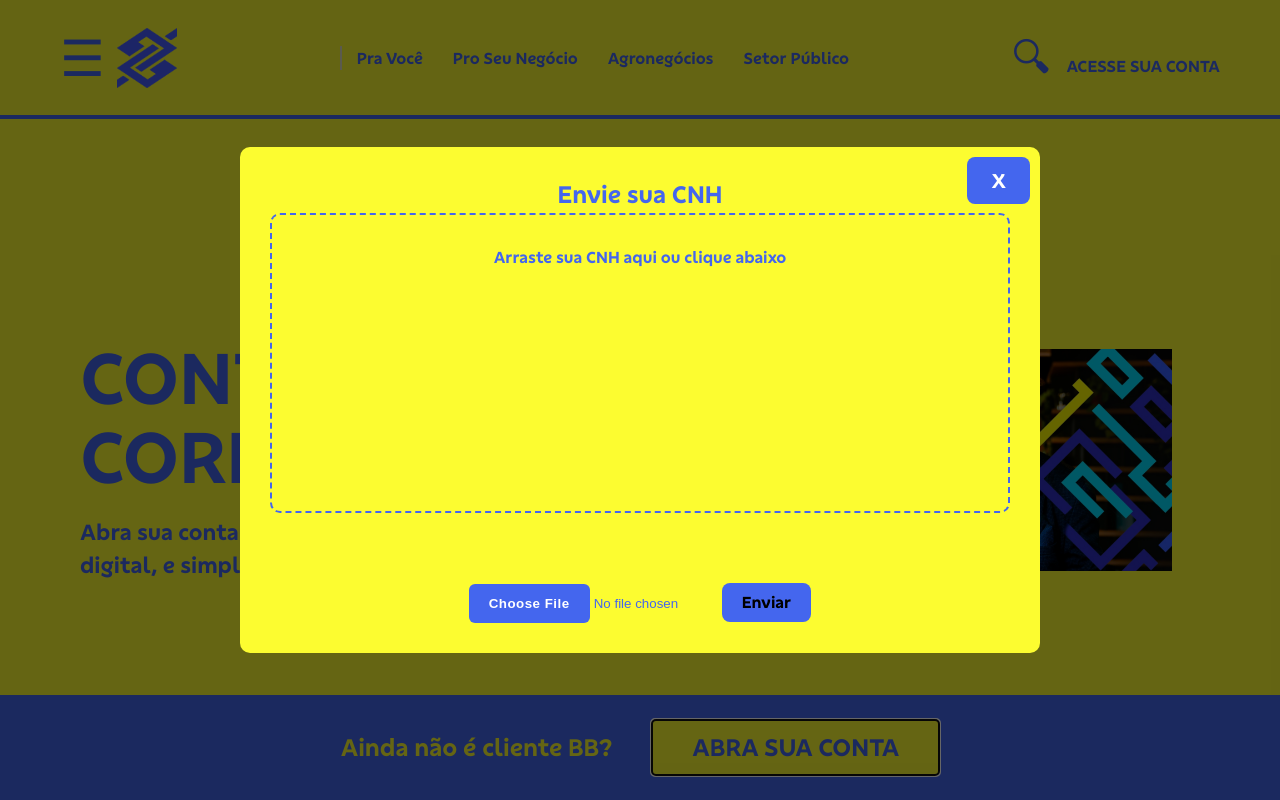
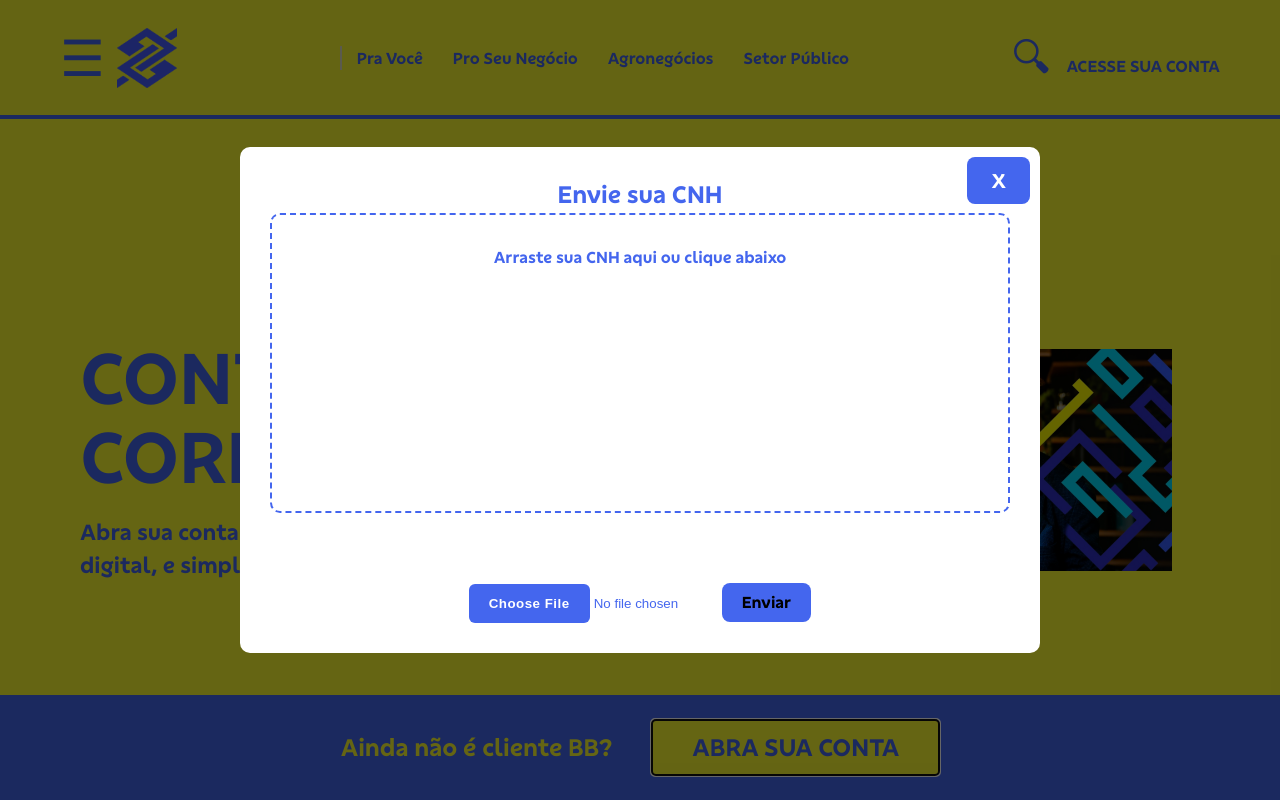
Before and after one commit to genaton/cnhreader, a React (Vite) app: page / in a window 1280 px wide. Both pictures are taken after a click on the button "ABRA SUA CONTA". Built offline with nearby package versions, Linux system fonts and the light colour scheme.

Commit message:
altera cor de mensagem de sucesso

```diff
--- a/src/styles/uploadCnhModal.css
+++ b/src/styles/uploadCnhModal.css
@@ -14,7 +14,7 @@
 }
 
 .modal-content {
-  background: var(--bb-secondary);
+  background: #ffffff;
   padding: 30px;
   border-radius: 10px;
   width: 800px;
@@ -63,7 +63,7 @@ input[type="file"]::file-selector-button {
 }
 
 .msg-validacao {
-  color: rgb(92, 222, 92);
+  color: #00EBD0;
   margin-top: 15px;
 }
 
```
